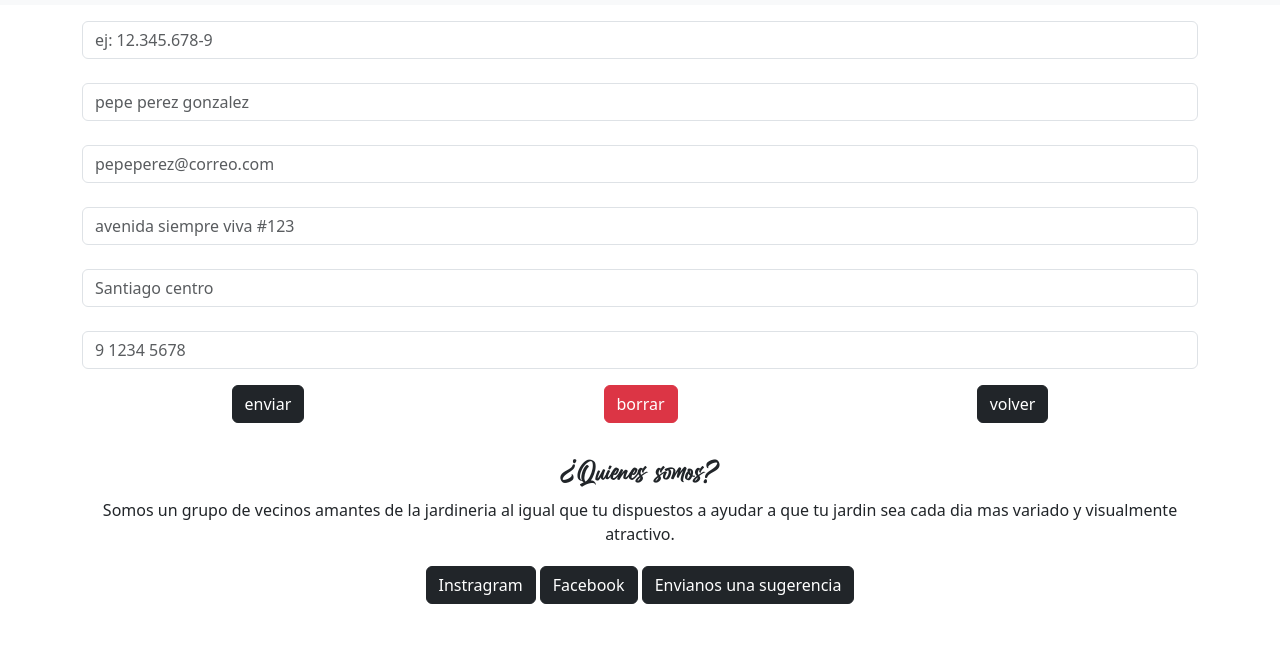
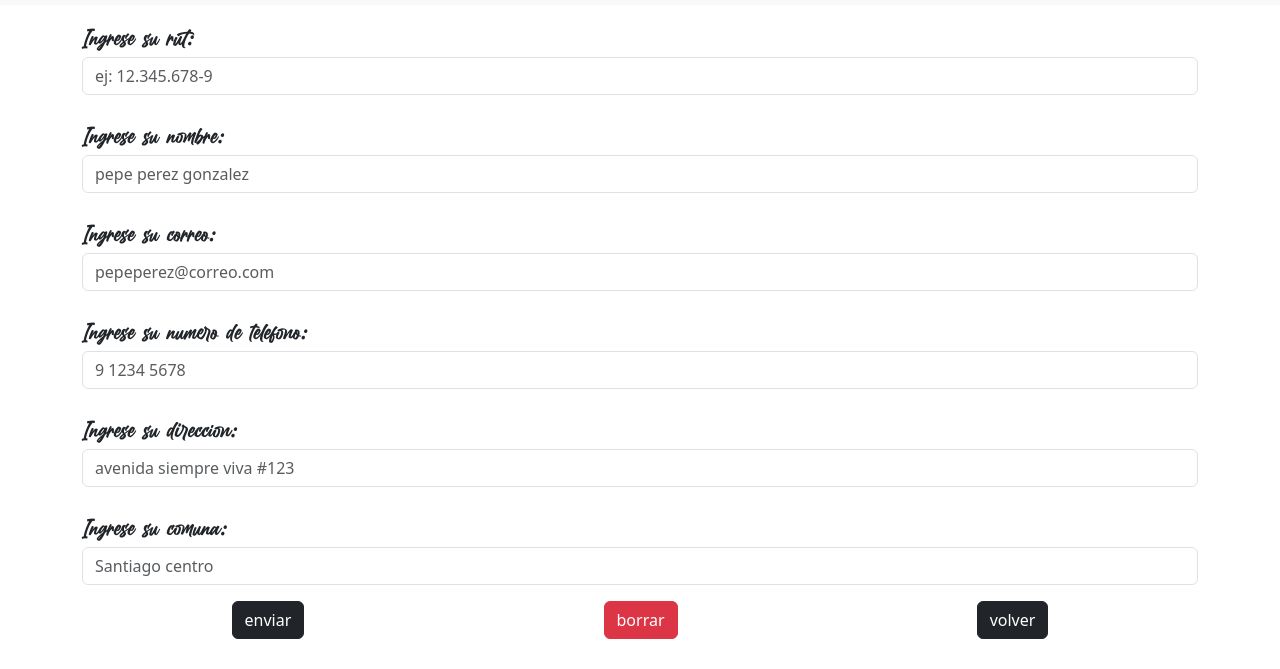
Before and after one commit to dpereira25/proyectoSemestral, a plain HTML site: page formulario.html in a window 1280 px wide. Shown: the part 121-790 px from the top of the page. Drawn offline with nearby package versions, Linux system fonts and the light colour scheme.

Commit message:
commit formulario con js

```diff
--- a/css/style.css
+++ b/css/style.css
@@ -79,7 +79,7 @@ h1{
     font-family: miFuente;
 }
 
-small{
+label{
     font-family: miFuente;
-    font-size: 200%;
+    font-size: 150%;
 }
--- a/formulario.html
+++ b/formulario.html
@@ -60,25 +60,32 @@
 
         <form action="m">
             <div class="form-group">
-                <input onfocus="validarFormulario()" type="text" class="form-control" placeholder="ej: 12.345.678-9" id="txtRut" required>
-                <small id="valRut">Ingrese su rut:</small>
+                <label>Ingrese su rut:</label>
+                <input onblur="validarFormulario()" type="text" class="form-control" placeholder="ej: 12.345.678-9" id="txtRut" required>
+                <small id="valRut">Ingrese un rut valido.</small>
                 <br>
-                <input onfocus="validarFormulario()" type="text" class="form-control" placeholder="pepe perez gonzalez" id="txtNombre" required>
-                <small id="valNombre">Ingrese su nombre:</small>
+                <label>Ingrese su nombre:</label>
+                <input onblur="validarFormulario()" type="text" class="form-control" placeholder="pepe perez gonzalez" id="txtNombre" required>
+                <small id="valNombre">Ingrese un nombre valido.</small>
                 <br>
-                <input onfocus="validarFormulario()" type="email" class="form-control" placeholder="pepeperez@correo.com" id="txtCorreo" required>
-                <small id="valCorreo">Ingrese su correo:</small>
+                <label>Ingrese su correo:</label>
+                <input onblur="validarFormulario()" type="email" class="form-control" placeholder="pepeperez@correo.com" id="txtCorreo" required>
+                <small id="valCorreo">Ingrese un correo valido.</small>
+                <br>
+                <label>Ingrese su numero de telefono:</label>
+                <input onblur="validarFormulario()" type="number" class="form-control" placeholder="9 1234 5678" id="txtNumero" required>
+                <small id="valNumero">Ingrese un numero de telefono valido.</small>
+
             <div>
               <br>
-            <div class="from-group">
-              <small id="valDireccion">Ingrese su direccion:</small>
+            <div class="form-group">
+              <label>Ingrese su direccion:</label>
               <input onblur="validarFormulario()" type="text" class="form-control" placeholder="avenida siempre viva #123" id="txtDireccion" required>
+              <small id="valDireccion">Ingrese una direccion valida.</small>
               <br>
-              <small id="valComuna">Ingrese su comuna:</small>
+              <label>Ingrese su comuna:</label>
               <input onblur="validarFormulario()" type="text" class="form-control" placeholder="Santiago centro" id="txtComuna" required>
-              <br>
-              <small id="valNumero">Ingrese su numero de telefono:</small>
-              <input onblur="validarFormulario()" type="number" class="form-control" placeholder="9 1234 5678" id="txtNumero" required>
+              <small id="valComuna">Ingrese una comuna valida.</small>
             </div>
 
 
--- a/js/formulario.js
+++ b/js/formulario.js
@@ -1,32 +1,18 @@
 document.getElementById("valRut").style.display="none";
 document.getElementById("valNombre").style.display="none";
 document.getElementById("valCorreo").style.display="none";
+document.getElementById("valNumero").style.display="none";
 document.getElementById("valDireccion").style.display="none";
 document.getElementById("valComuna").style.display="none";
-document.getElementById("valNumero").style.display="none";
+
 
 function validarFormulario() {
     let rut = document.getElementById("txtRut").value;
     let nombre = document.getElementById("txtNombre").value;
     let correo = document.getElementById("txtCorreo").value;
+    let numero = document.getElementById("txtNumero").value;
     let direccion = document.getElementById("txtDireccion").value;
     let comuna = document.getElementById("txtComuna").value;
-    let numero = document.getElementById("txtNumero").value;
-
-
-/*     if (rut.length==0) {
-        alert("Debe ingresar un rut")
-        return;
-    }
-    if (nombre.length==0) {
-        alert("Debe ingresar un nombre")
-        return;
-    }
-    if (apellido.length==0) {
-        alert("Debe ingresar un apellido")
-        return;
-    }
-*/
 
 
 
@@ -39,6 +25,7 @@ function validarFormulario() {
         document.getElementById("txtRut").classList.remove("is-invalid");
         document.getElementById("txtRut").classList.add("is-valid");
     }
+
     if (nombre.length==0) {
         document.getElementById("valNombre").style.display="inline";
         document.getElementById("txtNombre").classList.add("is-invalid");
@@ -56,14 +43,25 @@ function validarFormulario() {
         document.getElementById("txtCorreo").classList.remove("is-invalid");
         document.getElementById("txtCorreo").classList.add("is-valid");
     }
+
+    if (numero.length==0) {
+        document.getElementById("valNumero").style.display="inline";
+        document.getElementById("txtNumero").classList.add("is-invalid");
+    }else{
+        document.getElementById("valNumero").style.display="none";
+        document.getElementById("txtNumero").classList.remove("is-invalid");
+        document.getElementById("txtNumero").classList.add("is-valid");
+    }
+
     if (direccion.length==0) {
-        document.getElementById("valDirrecion").style.display="inline";
+        document.getElementById("valDireccion").style.display="inline";
         document.getElementById("txtDireccion").classList.add("is-invalid");
     }else{
         document.getElementById("valDireccion").style.display="none";
         document.getElementById("txtDireccion").classList.remove("is-invalid");
         document.getElementById("txtDireccion").classList.add("is-valid");
     }
+
     if (comuna.length==0) {
         document.getElementById("valComuna").style.display="inline";
         document.getElementById("txtComuna").classList.add("is-invalid");
@@ -72,12 +70,6 @@ function validarFormulario() {
         document.getElementById("txtComuna").classList.remove("is-invalid");
         document.getElementById("txtComuna").classList.add("is-valid");
     }
-    if (numero.length==0) {
-        document.getElementById("valNumero").style.display="inline";
-        document.getElementById("txtNumero").classList.add("is-invalid");
-    }else{
-        document.getElementById("valNumero").style.display="none";
-        document.getElementById("txtNumero").classList.remove("is-invalid");
-        document.getElementById("txtNumero").classList.add("is-valid");
-    }
+
+
 }
```
